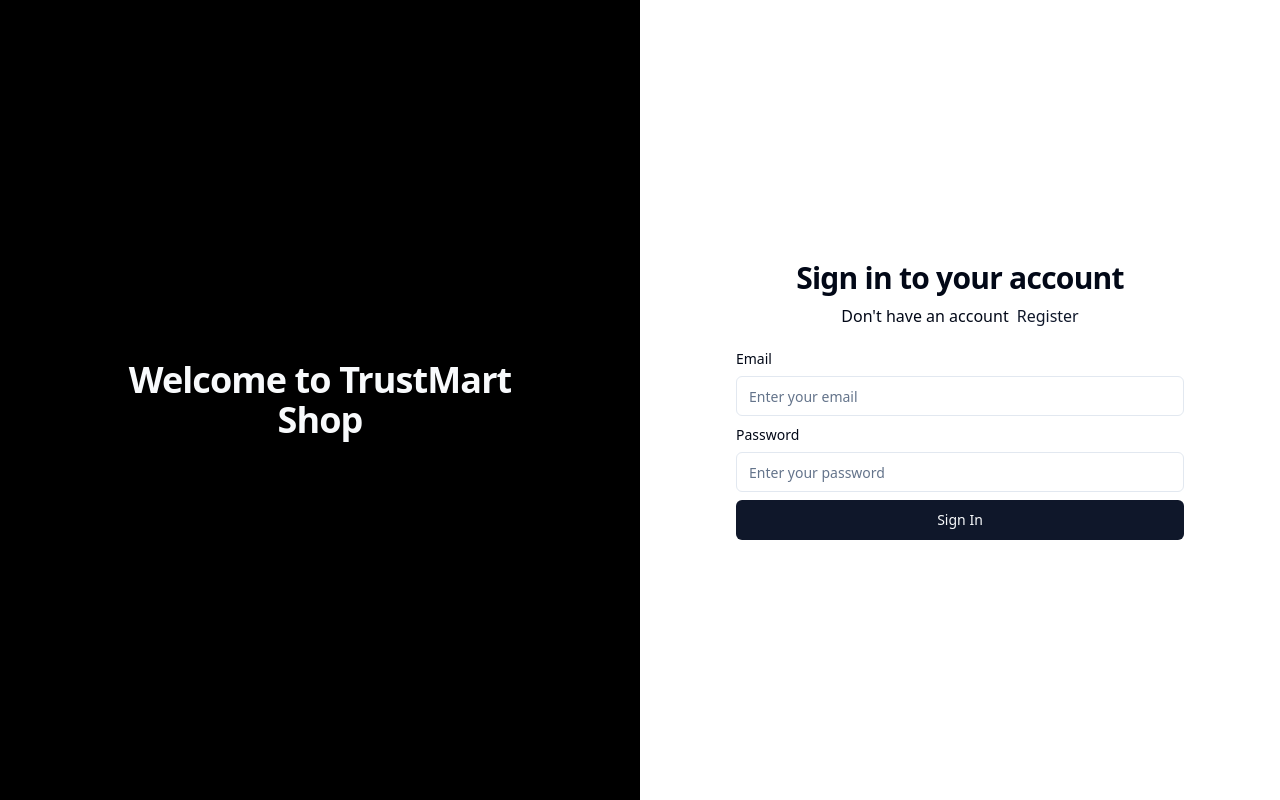
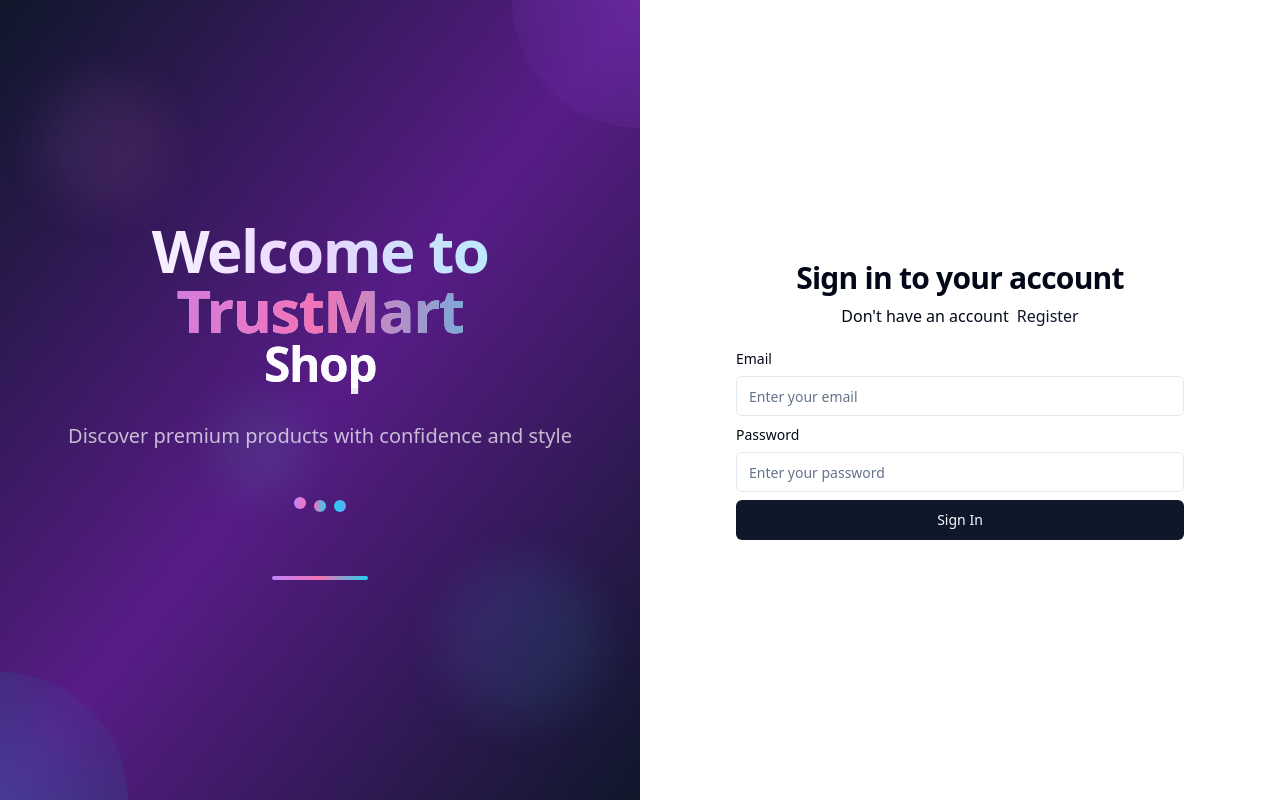
Before and after one commit to fadeyibigbolahan/trustmart_frontend, a React (Vite) app: page /auth/login in a window 1280 px wide. Built offline with nearby package versions, Linux system fonts and the light colour scheme.

Commit message:
latest update

```diff
--- a/package.json
+++ b/package.json
@@ -3,11 +3,12 @@
   "private": true,
   "version": "0.0.0",
   "type": "module",
+  "homepage": "https://fadeyibigbolahan.github.io/trustmart_frontend",
   "scripts": {
     "dev": "vite",
     "build": "vite build",
-    "lint": "eslint .",
-    "preview": "vite preview"
+    "predeploy": "npm run build",
+    "deploy": "gh-pages -d dist"
   },
   "dependencies": {
     "@radix-ui/react-avatar": "^1.1.0",
@@ -43,6 +44,7 @@
     "eslint-plugin-react": "^7.35.0",
     "eslint-plugin-react-hooks": "^5.1.0-rc.0",
     "eslint-plugin-react-refresh": "^0.4.9",
+    "gh-pages": "^6.3.0",
     "globals": "^15.9.0",
     "postcss": "^8.4.41",
     "tailwindcss": "^3.4.10",
--- a/src/components/auth/layout.jsx
+++ b/src/components/auth/layout.jsx
@@ -3,12 +3,61 @@
 function AuthLayout() {
   return (
     <div className="flex min-h-screen w-full">
-      <div className="hidden lg:flex items-center justify-center bg-black w-1/2 px-12">
-        <div className="max-w-md space-y-6 text-center text-primary-foreground">
-          <h1 className="text-4xl font-extrabold tracking-tight">
-            Welcome to TrustMart Shop
-          </h1>
+      <div className="hidden lg:flex items-center justify-center relative bg-gradient-to-br from-slate-900 via-purple-900 to-slate-900 w-1/2 px-12 overflow-hidden">
+        {/* Animated background elements */}
+        <div className="absolute inset-0 opacity-10">
+          <div className="absolute top-20 left-10 w-32 h-32 bg-gradient-to-r from-purple-400 to-pink-400 rounded-full blur-xl animate-pulse"></div>
+          <div className="absolute bottom-20 right-10 w-40 h-40 bg-gradient-to-r from-blue-400 to-cyan-400 rounded-full blur-xl animate-pulse delay-1000"></div>
+          <div className="absolute top-1/2 left-1/3 w-24 h-24 bg-gradient-to-r from-emerald-400 to-teal-400 rounded-full blur-xl animate-pulse delay-2000"></div>
         </div>
+
+        {/* Subtle grid pattern */}
+        <div
+          className="absolute inset-0 opacity-5"
+          style={{
+            backgroundImage: `
+          linear-gradient(rgba(255,255,255,0.1) 1px, transparent 1px),
+          linear-gradient(90deg, rgba(255,255,255,0.1) 1px, transparent 1px)
+        `,
+            backgroundSize: "40px 40px",
+          }}
+        ></div>
+
+        <div className="relative z-10 max-w-lg space-y-8 text-center">
+          {/* Main heading with gradient text */}
+          <div className="space-y-4">
+            <h1 className="text-5xl lg:text-6xl font-black tracking-tight bg-gradient-to-r from-white via-purple-200 to-cyan-200 bg-clip-text text-transparent leading-tight">
+              Welcome to
+              <span className="block bg-gradient-to-r from-purple-400 via-pink-400 to-cyan-400 bg-clip-text text-transparent">
+                TrustMart
+              </span>
+              <span className="block text-4xl lg:text-5xl font-extrabold text-white/90">
+                Shop
+              </span>
+            </h1>
+          </div>
+
+          {/* Subtitle */}
+          <p className="text-xl text-white/70 font-medium leading-relaxed">
+            Discover premium products with confidence and style
+          </p>
+
+          {/* Decorative elements */}
+          <div className="flex justify-center space-x-2 pt-4">
+            <div className="w-3 h-3 bg-gradient-to-r from-purple-400 to-pink-400 rounded-full animate-bounce"></div>
+            <div className="w-3 h-3 bg-gradient-to-r from-pink-400 to-cyan-400 rounded-full animate-bounce delay-150"></div>
+            <div className="w-3 h-3 bg-gradient-to-r from-cyan-400 to-blue-400 rounded-full animate-bounce delay-300"></div>
+          </div>
+
+          {/* Bottom accent line */}
+          <div className="pt-8">
+            <div className="w-24 h-1 bg-gradient-to-r from-purple-400 via-pink-400 to-cyan-400 mx-auto rounded-full"></div>
+          </div>
+        </div>
+
+        {/* Corner accent */}
+        <div className="absolute top-0 right-0 w-32 h-32 bg-gradient-to-bl from-purple-500/20 to-transparent rounded-bl-full"></div>
+        <div className="absolute bottom-0 left-0 w-32 h-32 bg-gradient-to-tr from-cyan-500/20 to-transparent rounded-tr-full"></div>
       </div>
       <div className="flex flex-1 items-center justify-center bg-background px-4 py-12 sm:px-6 lg:px-8">
         <Outlet />
--- a/src/components/shopping-view/footer.jsx
+++ b/src/components/shopping-view/footer.jsx
@@ -140,14 +140,14 @@
               </div>
               <div className="flex items-center gap-3">
                 <Phone className="w-4 h-4 text-gray-400" />
-                <span className="text-gray-300 text-sm">+1 (555) 123-4567</span>
+                <span className="text-gray-300 text-sm">+234 904 526 5352</span>
               </div>
               <div className="flex items-start gap-3">
                 <MapPin className="w-4 h-4 text-gray-400 mt-0.5" />
                 <span className="text-gray-300 text-sm">
-                  123 Commerce St
+                  123 Address,
                   <br />
-                  New York, NY 10001
+                  State, Country
                 </span>
               </div>
             </div>
@@ -199,7 +199,7 @@
                 Cookie Policy
               </a>
             </div>
-            <div className="flex items-center gap-2">
+            {/* <div className="flex items-center gap-2">
               <span className="text-gray-400 text-sm">We accept:</span>
               <div className="flex gap-1">
                 {["VISA", "MC", "AMEX", "PAYPAL"].map((payment) => (
@@ -211,7 +211,7 @@
                   </div>
                 ))}
               </div>
-            </div>
+            </div> */}
           </div>
         </div>
       </div>
--- a/src/components/shopping-view/header.jsx
+++ b/src/components/shopping-view/header.jsx
@@ -183,7 +183,7 @@
         <Sheet>
           <SheetTrigger asChild>
             <Button variant="outline" size="icon" className="lg:hidden">
-              <Menu className="h-6 w-6" />
+              <Menu className="h-6 w-6 text-black" />
               <span className="sr-only">Toggle header menu</span>
             </Button>
           </SheetTrigger>
--- a/src/components/vendor-view/header.jsx
+++ b/src/components/vendor-view/header.jsx
@@ -18,10 +18,10 @@
         <AlignJustify />
         <span className="sr-only">Toggle Menu</span>
       </Button>
-      <div className="flex flex-1 justify-end">
+      <div className="flex flex-1 justify-end text-xs m-2">
         <Button
           onClick={() => navigate("/")}
-          className="inline-flex gap-2 items-center rounded-md px-4 py-2 text-sm font-medium shadow"
+          className="inline-flex gap-2 items-center rounded-md p-2 text-sm font-medium shadow"
         >
           <LogOut />
           Homepage
--- a/src/pages/vendor-view/dashboard.jsx
+++ b/src/pages/vendor-view/dashboard.jsx
@@ -71,16 +71,16 @@
       <div className="max-w-4xl mx-auto">
         {/* Header Section */}
         <div className="bg-white rounded-2xl shadow-xl p-8 mb-8">
-          <div className="flex items-center justify-between mb-6">
-            <div className="flex items-center space-x-4">
+          <div className="flex flex-col md:flex-row gap-2 items-center justify-between mb-6">
+            <div className="flex flex-col md:flex-row items-center space-x-4">
               <div className="w-16 h-16 bg-gradient-to-r from-indigo-500 to-purple-600 rounded-full flex items-center justify-center">
                 <Store className="w-8 h-8 text-white" />
               </div>
               <div>
-                <h1 className="text-3xl font-bold text-gray-800">
+                <h1 className="text-xl font-bold text-gray-800 text-center md:text-start">
                   {storeData?.storeName || "Store Name"}
                 </h1>
-                <p className="text-gray-600">
+                <p className="text-gray-600 text-center md:text-start">
                   {storeData?.storeDescription || "Store Description"}
                 </p>
               </div>
--- a/src/store/api/index.js
+++ b/src/store/api/index.js
@@ -1 +1,2 @@
-export const url = "http://localhost:5000/api/";
+// export const url = "http://localhost:5000/api/";
+export const url = "https://trustmart-backend.onrender.com/api/";
--- a/vite.config.js
+++ b/vite.config.js
@@ -4,6 +4,7 @@
 
 // https://vitejs.dev/config/
 export default defineConfig({
+  base: "/trustmart_frontend/", // repo name with slashes
   plugins: [react()],
   resolve: {
     alias: {
```
Also changed, not shown: 1 other file (tests, documents, lock files or other folders).
